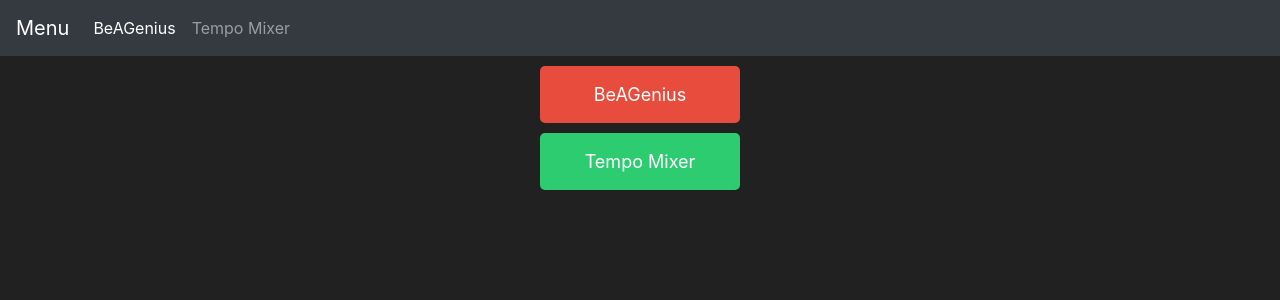
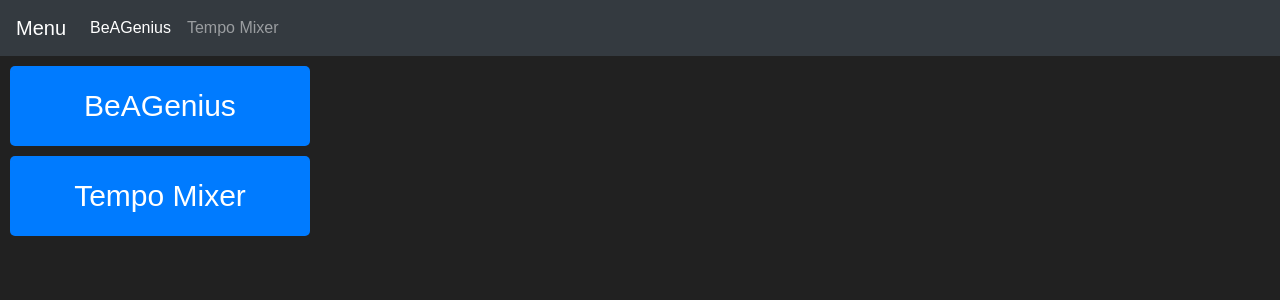
Before and after one commit to Mehdi465/myWebServer, a Flask app: page / in a window 1280 px wide. Shown: the top 300 px of the page. Run offline with Flask 3, Linux system fonts and the light colour scheme; some libraries are stand-ins or nearby versions.

Commit message:
now it works

```diff
--- a/templates/Home_menu.html
+++ b/templates/Home_menu.html
@@ -12,6 +12,51 @@
       </title>
    </head>
    <body>
+              <style>
+         body {
+           margin: 0;
+           padding: 0;
+           font-family: Arial, sans-serif;
+
+            background-color: #212121;
+            color: white
+
+         }
+
+         .navbar navbar-expand-md navbar-dark bg-dark {
+           background-color: #333;
+           color: white;
+           padding: 10px;
+           text-align: center;
+         }
+
+         .button-container {
+           display: flex;
+           justify-content: center;
+           align-items: center;
+           height: calc(100vh - 40px); /* Subtract the height of the navbar */
+         }
+
+         button {
+           display: block;
+           width: 300px;
+           height: 80px;
+           background-color: #007bff;
+           border: none;
+           border-radius: 5px;
+           text-decoration: none;
+           color: white;
+           cursor: pointer;
+           font-size: 30px;
+           line-height: 40px;
+           margin: 10px;
+         }
+
+         button:hover {
+           background-color: #0056b3;
+         }
+       </style>
+
     <nav class="navbar navbar-expand-md navbar-dark bg-dark">
 
             <a class="navbar-brand" href="#">Menu</a>
@@ -27,18 +72,22 @@
                         <a class="nav-link" href="{{ url_for('exam_page') }}">Tempo Mixer</a>
                   </li>
                </ul>
-               <ul class="navbar-nav">
 
-               </ul>
             </div>
 
         </nav>
 
-            <form method="post"  action="/">
-            <input type="submit" value="BeAGenius" style="display: block; width: 200px; padding: 15px 20px; background-color: #e74c3c; color: #ffffff; border: none; border-radius: 5px; font-size: 18px; cursor: pointer; margin: 10px auto; text-align: center;" name="1"/>
 
-            <input type="submit" value="Tempo Mixer" style="display: block; width: 200px; padding: 15px 20px; background-color: #2ecc71; color: #ffffff; border: none; border-radius: 5px; font-size: 18px; cursor: pointer; margin: 10px auto; text-align: center;" name="2"/>
-            </form>
+        <a href="/beagenius/">
+         <button>BeAGenius</button>
+       </a>
+       <a href="#">
+         <button>Tempo Mixer</button>
+       </a>
+
+
+
+
 
       <!-- Future Content here -->
 
@@ -51,10 +100,5 @@
       <script src="https://cdn.jsdelivr.net/npm/popper.js@1.16.1/dist/umd/popper.min.js" integrity="sha384-9/reFTGAW83EW2RDu2S0VKaIzap3H66lZH81PoYlFhbGU+6BZp6G7niu735Sk7lN" crossorigin="anonymous"></script>
       <script src="https://stackpath.bootstrapcdn.com/bootstrap/4.5.2/js/bootstrap.min.js" integrity="sha384-B4gt1jrGC7Jh4AgTPSdUtOBvfO8shuf57BaghqFfPlYxofvL8/KUEfYiJOMMV+rV" crossorigin="anonymous"></script>
    </body>
-   <style>
-      body {
-      background-color: #212121;
-      color: white
-      }
-   </style>
+
 </html>
```
